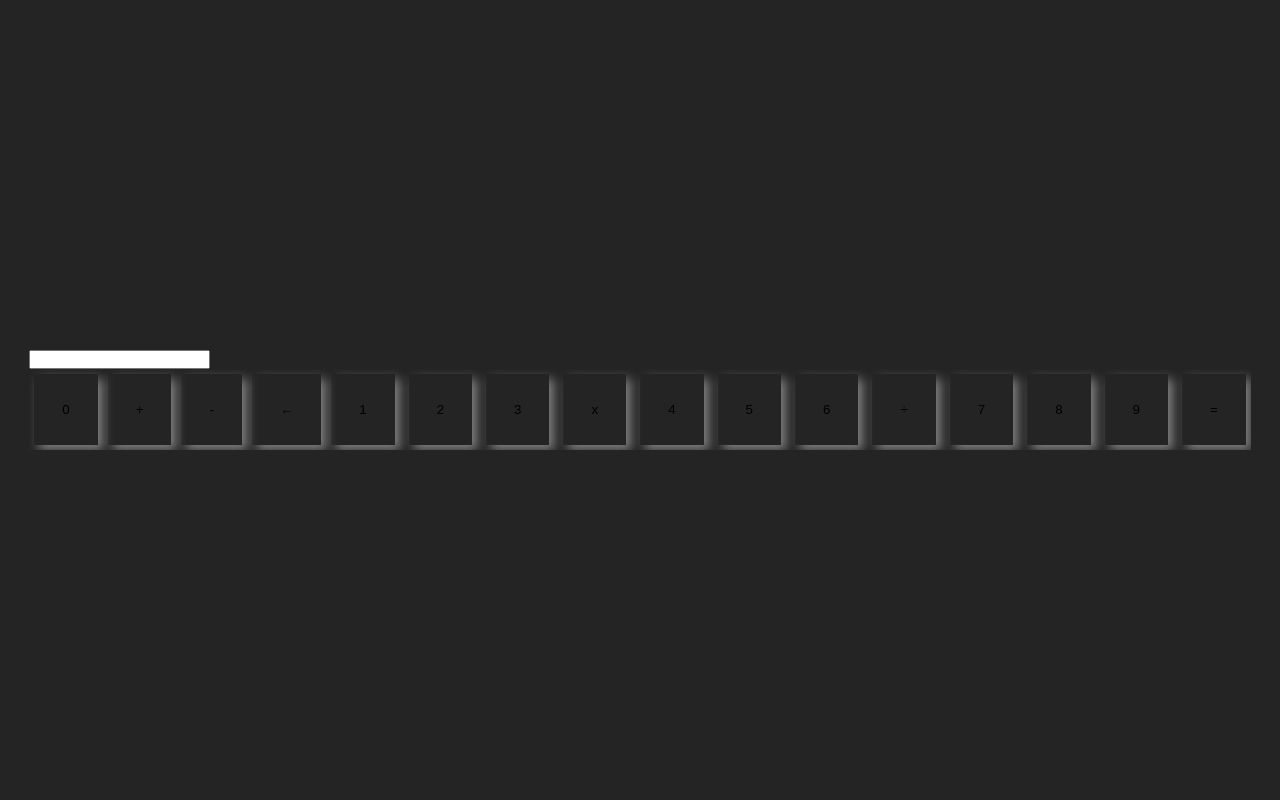
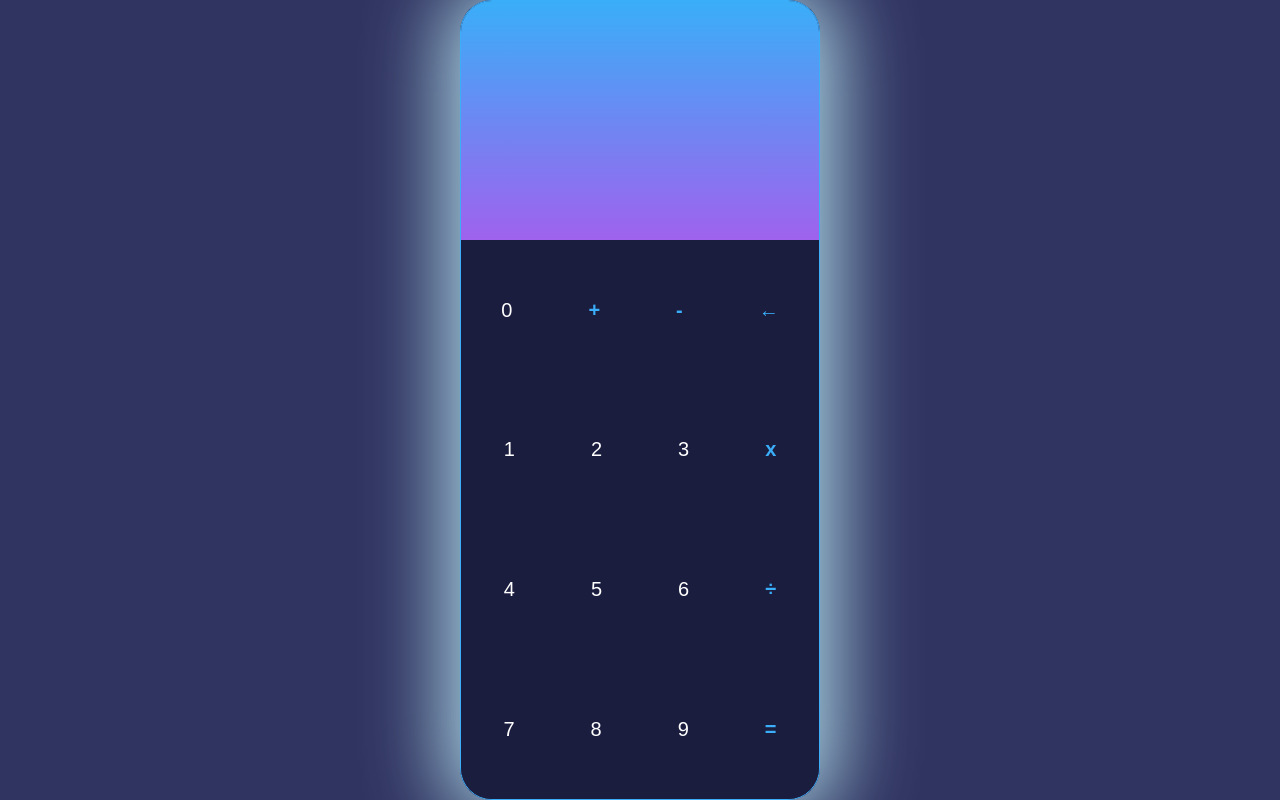
Before and after one commit to AndriQuin/Calculator, a plain HTML site: page index.html in a window 1280 px wide. Drawn offline with Linux system fonts and the light colour scheme.

Commit message:
Update calculator.css

```diff
--- a/calculator.css
+++ b/calculator.css
@@ -2,81 +2,116 @@
   box-sizing: border-box;
   padding: 0;
   margin: 0;
-	overflow-x: hidden;
+  /*border: 1px solid red;*/
 }
 
+:root {
+  --black: #1A1D3E;
+  --blue: #303461;
+  --gray: #6C6E8C;
+  --purple: #9F62ED;
+  --lightblue: #3AAEF8;
+}
 
 body {
+  background: var(--blue);
   width: 100vw;
   height: 100vh;
   display: flex;
   justify-content: center;
   align-items: center;
-	background: #242424;
-	overflow-x: hidden;
 }
 
-#Calculator {
-	width: 320px;
-	height: 520px;
+#calculator {
+  width: 360px;
+  height: 800px;
+}
+#display {
+  height: 30%;
+  width: 100%;
+  overflow-x: scroll;
+  overflow-y: hidden;
   display: flex;
-	flex-flow: column wrap;
-	box-shadow: 0px 0px 2rem #059ef7;
-	border: 1px solid black;
-	background: white;
+  align-items: flex-end;
+  padding: 0 5px;
+  background: linear-gradient(180deg, #3AAEF8, #9F62ED);
 }
 
-#inputs {
-	width: 100%;
-	height: 15%;
+#displayNums {
+  font-size: 3.5rem;
+  color: white;
+  font-weight: 900;
+  font-family: sans-serif;
+  background: transparent;
+  border: none;
 }
 
-#inputs #inputVal {
+#keyboard {
+  height: 70%;
   width: 100%;
-	height: 100%;
-	background: linear-gradient(0deg, #05c5ff, #f1f1f1 25%);
-	border: none;
-	border-bottom: 1px solid black;
-}
-
-#buttons {
-	height: 80%;
-	width: 100%;
+  overflow: hidden;
+  background: var(--black);
+  position: relative;
   display: flex;
+  justify-content: center;
   flex-flow: row wrap;
-	justify-content: center;
-	align-items: center;
 }
 
 button {
-	padding: 28px;
-	margin: 5px;
-	box-shadow: 5px 5px 10px gray;
   background: transparent;
+  color: white;
   border: none;
-	position: relative;
-	z-index: 1;
+  padding: 1rem 36px;
+  margin: 0px 2px;
+  font-size: 20px;
+  border-radius: 10px;
 }
 
-button:nth-child(1) div.hovEffect, button:nth-child(2) div.hovEffect,
-button:nth-child(3) div.hovEffect, button:nth-child(4) div.hovEffect,
-button:nth-child(5) div.hovEffect, button:nth-child(6) div.hovEffect,
-button:nth-child(7) div.hovEffect, button:nth-child(8) div.hovEffect,
-button:nth-child(9) div.hovEffect, button:nth-child(10) div.hovEffect,
-button:nth-child(11) div.hovEffect, button:nth-child(12) div.hovEffect,
-button:nth-child(13) div.hovEffect, button:nth-child(14) div.hovEffect,
-button:nth-child(15) div.hovEffect, button:nth-child(16) div.hovEffect {
-	width: 100%;
-	height: 0%;
-	background: linear-gradient(0deg, #05c5ff, white, white);
-	position: absolute;
-	left: 0;
-	bottom: 0;
-/*	border: 1px solid red;*/
-	transition: height 0.3s;
-	z-index: -1;
+
+button:nth-child(2) {
+  color: var(--lightblue);
+  font-weight: 900;
 }
 
-button:nth-child(1):hover .hovEffect {
-	height: 100%;
+button:nth-child(3) {
+  color: var(--lightblue);
+  font-weight: 900;
 }
+
+button:nth-child(4n) {
+  color: var(--lightblue);
+  font-weight: 900;
+}
+
+button:hover {
+  animation: clickEffect 0.5s;
+}
+
+button:nth-child(2):hover, button:nth-child(3):hover {
+  animation: clickEffect2 0.5s;
+}
+
+button:nth-child(4n):hover {
+  animation: clickEffect2 0.5s;
+}
+
+
+
+@keyframes clickEffect {
+  50% {background: var(--lightblue)}
+  100% {background: transparent};
+}
+
+@keyframes clickEffect2 {
+  50% {background: var(--purple)}
+  100% {background: transparent};
+}
+
+@media screen and (min-width: 370px) {
+  #calculator {
+    border: 1px solid var(--lightblue);
+    box-shadow: 1px 1px 5rem 1rem lightblue;
+    border-radius: 2rem;
+    overflow: hidden;
+  }
+}
```
Lines whose indentation alone changed are shown as unchanged.
